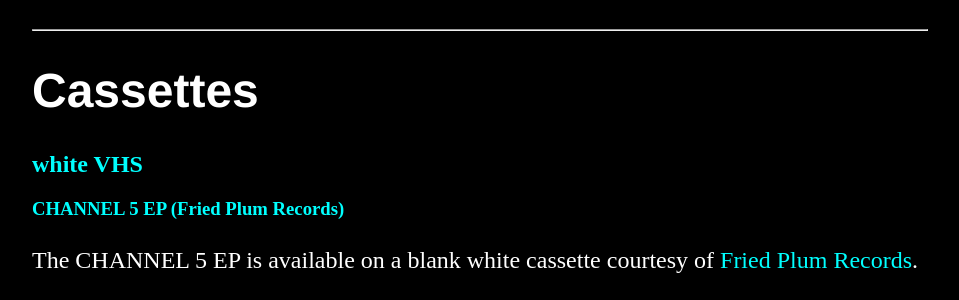
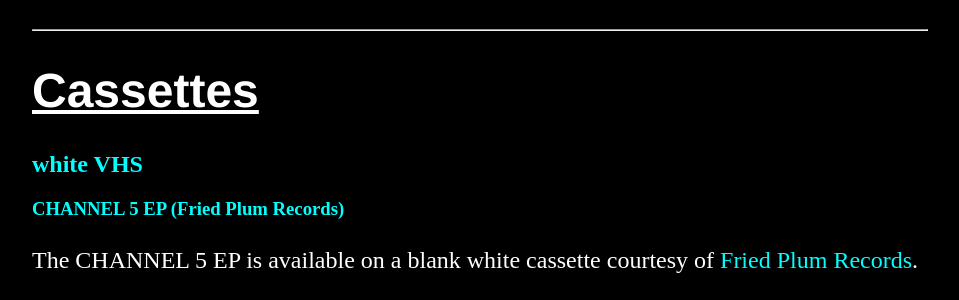
Before and after one commit to whiteVHS/whiteVHS.github.io, a Jekyll site: the page built from cassettes/index.html, in a window 1280 px wide. Shown: the part 306-606 px from the top of the page, without its empty margins (160-1119 px from the left). Built offline with Jekyll 4.4.1, drawn with Linux system fonts in a browser that asks for light colours; grey boxes are pictures that could not be loaded.

Commit message:
Update index.html

```diff
--- a/cassettes/index.html
+++ b/cassettes/index.html
@@ -5,7 +5,7 @@
 <div class="blurb">
 <h1>Hayden White's personal site.</h1>
 <hr>
-<h1>Cassettes</h1>
+<h1><ins>Cassettes</ins></h1>
 <h2><strong><a href="https://haydenwhite.bandcamp.com" target="_blank" rel="noopener noreferrer">white VHS</a></strong></h2>
   <h3><a href="https://friedplumrecords.bandcamp.com/album/channel-5-ep" target="_blank" rel="noopener noreferrer">CHANNEL 5 EP (Fried Plum Records)</a></h3>
   <p style="color:white">The CHANNEL 5 EP is available on a blank white cassette courtesy of <a href="https://friedplumrecords.bandcamp.com" target="_blank" rel="noopener noreferrer">Fried Plum Records</a>.</p>
@@ -13,14 +13,14 @@
 <p style="color:white"><small>(Also available on <a href="https://www.discogs.com/release/23399861-white-vhs-CHANNEL-5-EP" target="_blank" rel="noopener noreferrer">Discogs</a>)</small></p>
   <h3><a href="https://hairsablazin.bandcamp.com/album/adjust-the-vcr-tracking-for-the-clearest-picture" target="_blank" rel="noopener noreferrer">Adjust The VCR Tracking For The Clearest Picture (Hairs aBlazin)</a></h3>
   <p style="color:white">Adjust The VCR Tracking For The Clearest Picture is available on a white cassette courtesy of <a href="https://hairsablazin.bandcamp.com" target="_blank" rel="noopener noreferrer">Hairs aBlazin'</a>.</p>
-  <iframe style="border: 0; width: 350px; height: 820px;" src="https://bandcamp.com/EmbeddedPlayer/album=1899268424/size=large/bgcol=333333/linkcol=ffffff/package=373237444/transparent=true/" seamless><a href="https://hairsablazin.bandcamp.com/album/adjust-the-vcr-tracking-for-the-clearest-picture">Adjust The VCR Tracking For The Clearest Picture by white vhs</a></iframe>
+  <iframe style="border: 0; width: 350px; height: 820px;" src="https://bandcamp.com/EmbeddedPlayer/album=1899268424/size=large/bgcol=333333/linkcol=ffffff/package=373237444/tracklist=false/transparent=true/" seamless><a href="https://hairsablazin.bandcamp.com/album/adjust-the-vcr-tracking-for-the-clearest-picture">Adjust The VCR Tracking For The Clearest Picture by white vhs</a></iframe>
   <p style="color:white"><small>(Also available on <a href="https://www.discogs.com/release/14736239-White-VHS-Adjust-The-VCR-Tracking-For-The-Clearest-Picture" target="_blank" rel="noopener noreferrer">Discogs</a>)</small></p>
 <h2><strong><a href="https://undo222.bandcamp.com" target="_blank" rel="noopener noreferrer">UNDO</a></strong></h2>
   <h3><a href="https://cloudcorporation.bandcamp.com/album/untitled" target="_blank" rel="noopener noreferrer">UNTITLED (CloudCorp.)</a></h3>
   <p style="color:white">UNTITLED is available on a dark-blue cassette (featuring exclusive tracks) courtesy of <a href="https://cloudcorporation.bandcamp.com" target="_blank" rel="noopener noreferrer">CloudCorp.</a></p>
 <iframe style="border: 0; width: 350px; height: 853px;" src="https://bandcamp.com/EmbeddedPlayer/album=1193225841/size=large/bgcol=333333/linkcol=ffffff/package=2248570370/transparent=true/" seamless><a href="https://cloudcorporation.bandcamp.com/album/untitled">UNTITLED by UNDO</a></iframe>
   <hr>
-  <h1>Compilation Appearances</h1>
+  <h1><ins>Compilation Appearances</h1>
   <h2><strong><a href="https://haydenwhite.bandcamp.com" target="_blank" rel="noopener noreferrer">white VHS</a></strong></h2>
   <h3><a href="https://friedplumrecords.bandcamp.com/album/fried-plum-jams-vol-1" target="_blank" rel="noopener noreferrer">Fried Plum Jams Vol. 1 (Fried Plum Records)</a></h3>
   <p style="color:white">white VHS has the 6th track on Fried Plum Jams Vol. 1, courtesy of <a href="https://friedplumrecords.bandcamp.com" target="_blank" rel="noopener noreferrer">Fried Plum Records</a>.</p>
```
